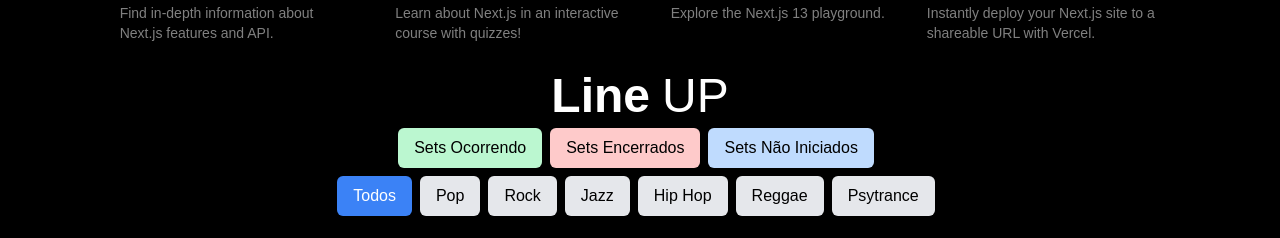
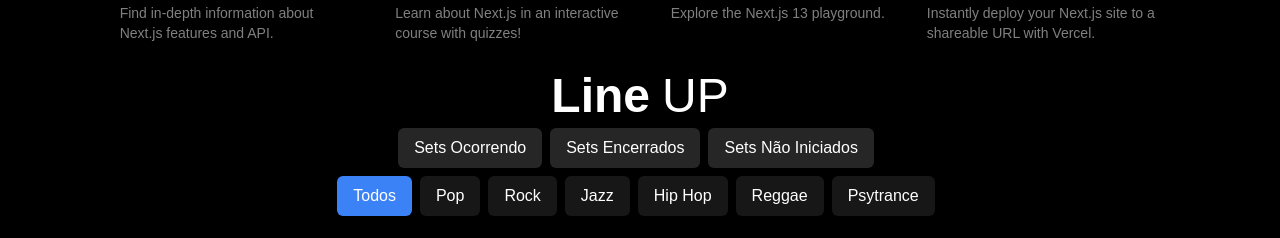
Before and after one commit to nrtsoftware/NEXT-TS---event---saas, a Next.js app: page / in a window 1280 px wide. Shown: the part 860-1098 px from the top of the page. Built offline with nearby package versions, Linux system fonts and the light colour scheme; no server answers.

Commit message:
feat/fix: atts on buttons in artistlist

```diff
--- a/src/components/ArtistList.tsx
+++ b/src/components/ArtistList.tsx
@@ -88,7 +88,7 @@ const ArtistList = () => {
         <div>
           <button
             className={`px-4 mb-2 mr-2 py-2 rounded-md ${
-              selectedGenre === '' && filter === '' ? 'bg-blue-500 text-white' : 'bg-gray-200 text-black'
+              selectedGenre === '' && filter === '' ? 'bg-blue-500 text-white' : 'bg-neutral-900 border-indgo-950 text-white shadow'
             }`}
             onClick={() => handleGenreClick('')}
           >
@@ -98,7 +98,7 @@ const ArtistList = () => {
             <button
               key={genre}
               className={`px-4 mr-2 mb-2 py-2 rounded-md ${
-                selectedGenre === genre ? 'bg-blue-500 text-white' : 'bg-gray-200 text-black shadow'
+                selectedGenre === genre ? 'bg-blue-500 text-white' : 'bg-neutral-900 border-indgo-950 text-white shadow'
               }`}
               onClick={() => handleGenreClick(genre)}
             >
@@ -110,7 +110,7 @@ const ArtistList = () => {
 
           <button
             className={`px-4 mb-2 mr-2 py-2 rounded-md ${
-              filter === 'playing' ? 'bg-green-500 text-white' : 'bg-green-200 text-black shadow'
+              filter === 'playing' ? 'bg-green-500 text-white' : 'bg-neutral-800 border-indgo-950  text-white shadow'
             }`}
             onClick={() => handleFilterClick('playing')}
           >
@@ -118,7 +118,7 @@ const ArtistList = () => {
           </button>
           <button
             className={`px-4 mb-2 mr-2 py-2 rounded-md ${
-              filter === 'ended' ? 'bg-red-500 text-white' : 'bg-red-200 text-black shadow'
+              filter === 'ended' ? 'bg-red-500 text-white' : 'bg-neutral-800 border-indgo-950  text-white shadow'
             }`}
             onClick={() => handleFilterClick('ended')}
           >
@@ -126,7 +126,7 @@ const ArtistList = () => {
           </button>
           <button
             className={`px-4 mb-2 mr-2 py-2 rounded-md ${
-              filter === 'notStarted' ? 'bg-blue-500 text-white' : 'bg-blue-200 text-black shadow'
+              filter === 'notStarted' ? 'bg-blue-500 text-white' : 'bg-neutral-800 border-indgo-950  text-white shadow'
             }`}
             onClick={() => handleFilterClick('notStarted')}
           >
```
